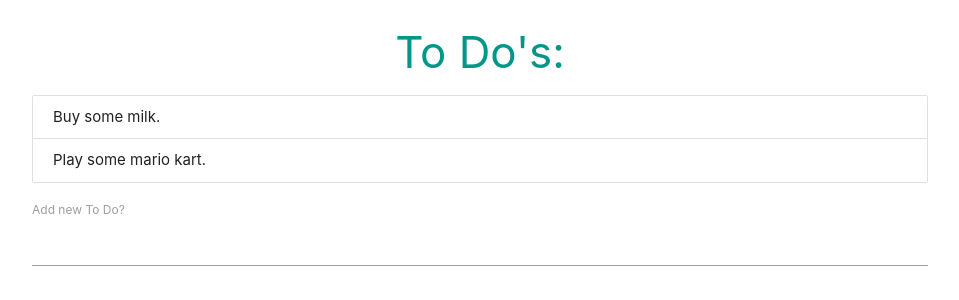
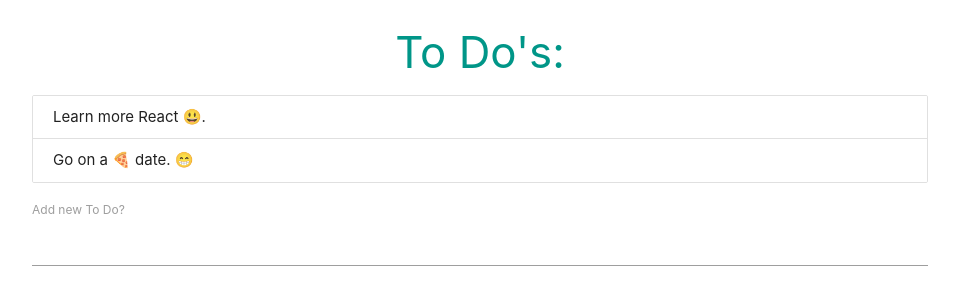
Before and after one commit to mukhtarB/react-todo, a React (Create React App) app: page / in a window 1280 px wide. Shown: the top 300 px of the page, without its empty margins (160-1119 px from the left). Built offline with nearby package versions, Linux system fonts and the light colour scheme.

Commit message:
def content mod

```diff
--- a/src/App.js
+++ b/src/App.js
@@ -8,8 +8,8 @@ class App extends Component {
 
     state = {
         todos: [
-            {id: 1, content: 'Buy some milk.'},
-            {id: 2, content: 'Play some mario kart.'},
+            {id: 1, content: 'Learn more React 😃.'},
+            {id: 2, content: 'Go on a 🍕 date. 😁'},
         ]
     }
 
```
